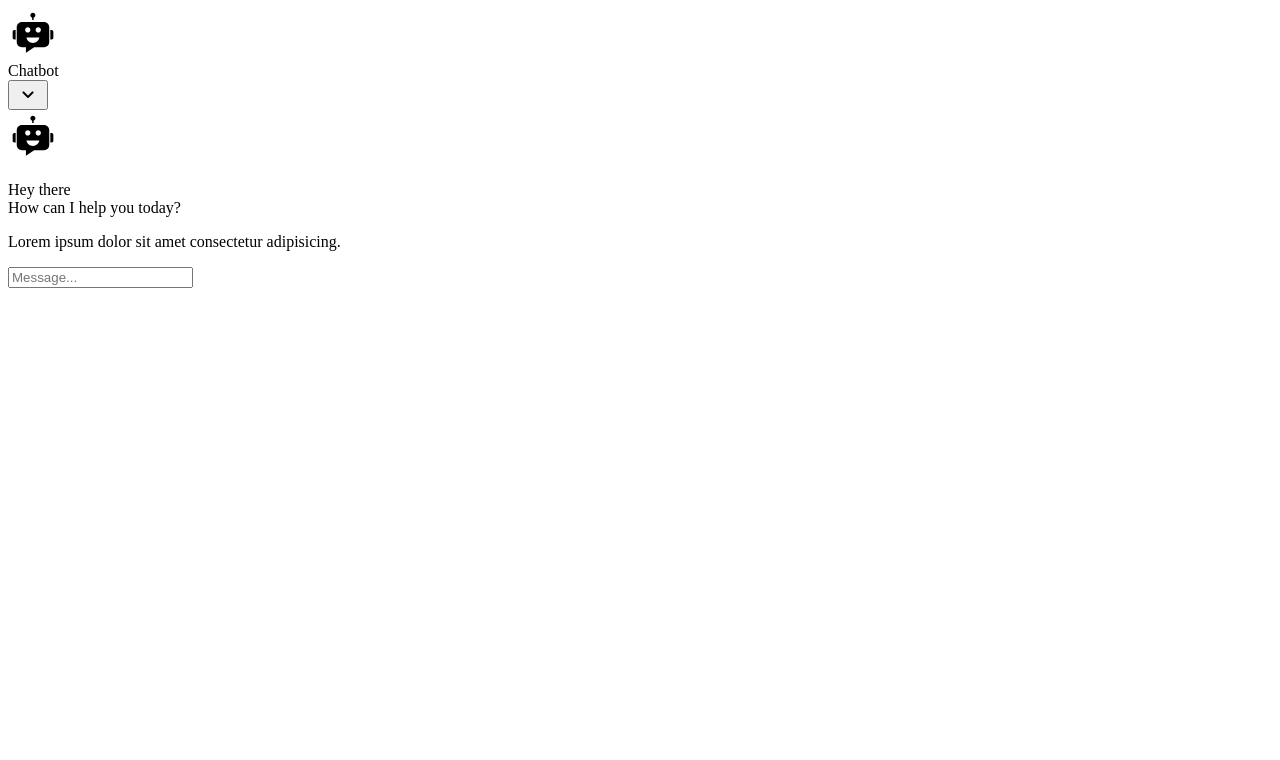
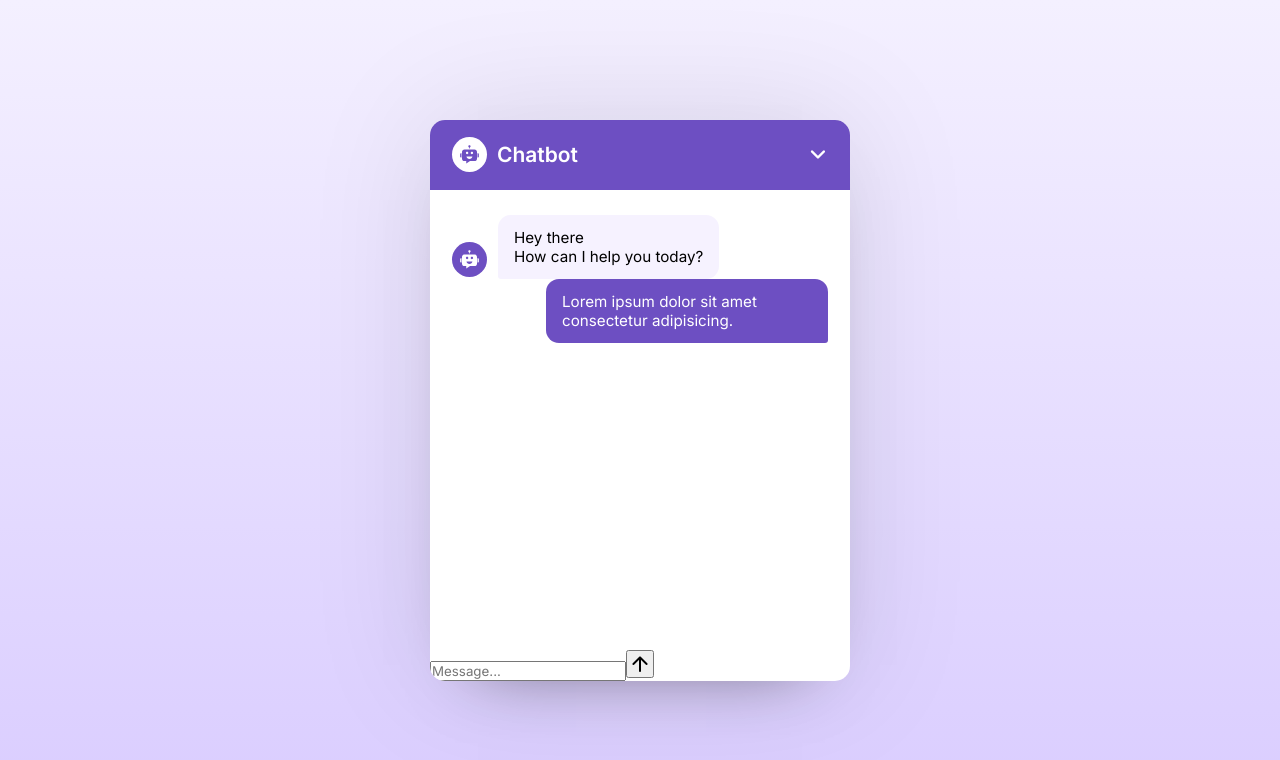
Before and after one commit to mukeshchau407/chat-bot, a React (Vite) app: page / in a window 1280 px wide. Shown: the top 760 px of the page. Built offline with nearby package versions, Linux system fonts and the light colour scheme.

Commit message:
initial commit

```diff
--- a/index.html
+++ b/index.html
@@ -4,7 +4,7 @@
     <meta charset="UTF-8" />
     <meta name="viewport" content="width=device-width, initial-scale=1.0" />
     <title>Chat Bot</title>
-    <link rel="stylesheet" href="https://fonts.googleapis.com/css2?family=Material+Symbols+Rounded:opsz,wght,FILL,GRAD@24,400,0,0" />
+    <link rel="stylesheet" href="https://fonts.googleapis.com/css2?family=Material+Symbols+Rounded:opsz,wght,FILL,GRAD@48,400,0,0" />
   </head>
   <body>
     <div id="root"></div>
--- a/src/App.jsx
+++ b/src/App.jsx
@@ -3,7 +3,7 @@
 const App = () => {
   return (
     <div className="container">
-      <div className="catbot-popup">
+      <div className="chatbot-popup">
         <div className="chat-header">
           <div className="header-info">
             <ChatbotIcon />
@@ -27,6 +27,7 @@
         <div className="chat-footer">
           <form action="#" className="chat-form">
             <input type="text" placeholder="Message..." className="message-input" required />
+            <button className="material-symbols-rounded">arrow_upward</button>
           </form>
         </div>
       </div>
--- a/src/index.css
+++ b/src/index.css
@@ -0,0 +1,122 @@
+@import url('https://fonts.googleapis.com/css2?family=Inter:opsz,wght@14..32,100..900&display=swap');
+
+*{
+    margin: 0;
+    padding: 0;
+    box-sizing: border-box;
+    font-family: 'inter', sans-serif;
+}
+
+body{
+    width: 100%;
+    display: flex;
+    align-items: center;
+    justify-content: center;
+    min-height: 100vh;
+    background: linear-gradient(#F4F0FF, #DACDFF);
+}
+
+.chatbot-popup{
+    width: 420px;
+    overflow: hidden;
+    background: #fff;
+    border-radius: 15px;
+    box-shadow: 0 0 128px 0 rgba(0,0,0,0.1),  0 32px 64px -48px rgba(0,0,0,0.5);
+}
+
+.chatbot-popup .chat-header{
+    display: flex;
+    align-items: center;
+    justify-content: space-between;
+    padding: 15px 22px;
+    background: #6D4FC2;
+}
+
+.chat-header .header-info{
+    display: flex;
+    gap: 10px;
+    align-items: center;
+}
+
+.header-info svg{
+    height: 35px;
+    width: 35px;
+    padding: 6px;
+    flex-shrink: 0;
+    fill: #6D4FC2;
+    background: #fff;
+    border-radius: 50%;
+}
+
+.header-info .logo-text{
+    color: #fff;
+    font-size: 1.31rem;
+    font-weight: 600;
+}
+
+.chat-header button{
+    height: 40px;
+    width: 40px;
+    border: none;
+    outline: none;
+    cursor: pointer;
+    font-size: 1.9rem;
+    padding-top: 2px;
+    margin-right: -10px;
+    background: none;
+    color: #fff;
+    border-radius: 50%;
+    transition: 0.2 ease;
+}
+
+.chat-header button:hover{
+    background: #593bab;
+}
+
+.chat-body{
+    padding: 25px 22px;
+    height: 460px;
+    overflow: auto;
+}
+
+.chat-body .message{
+    display: flex;
+    gap: 11px;
+    align-items: center;
+}
+
+.chat-body .bot-message svg{
+    height: 35px;
+    width: 35px;
+    padding: 6px;
+    flex-shrink: 0;
+    align-self: flex-end;
+    margin-bottom: 2px;
+    fill: #fff;
+    background: #6D4FC2;
+    border-radius: 50%;
+}
+
+.chat-body .message .message-text{
+    padding: 13px 16px;
+    max-width: 75%;
+    word-wrap: break-word;
+    white-space: pre-line;
+    font-size: 0.95rem;
+}
+
+.chat-body .bot-message .message-text{
+    background: #f6f2ff;
+    border-radius: 13px 13px 13px 3px;
+}
+
+.chat-body .user-message{
+    flex-direction: column;
+    align-items: flex-end;
+}
+
+.chat-body .user-message .message-text{
+    color: #fff;
+    background: #6D4FC2;
+    border-radius: 13px 13px 3px 13px;
+}
```
